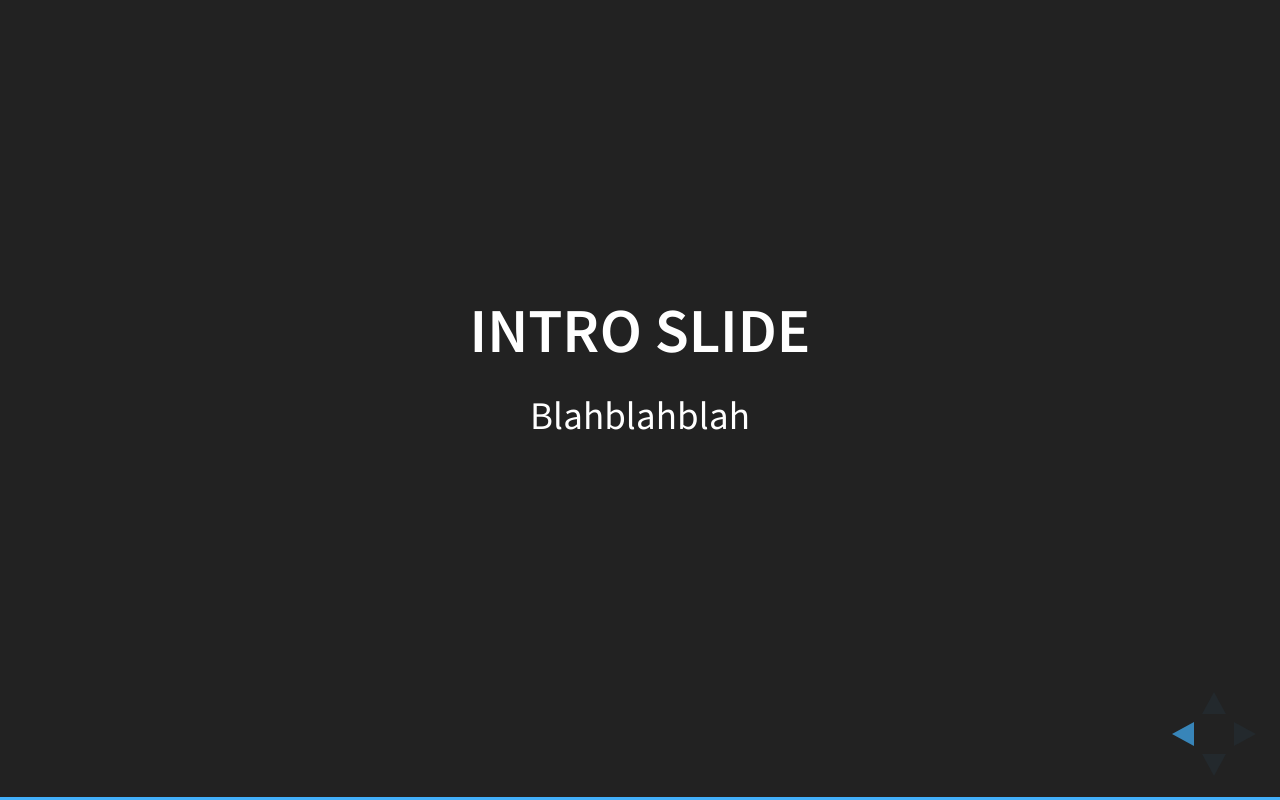
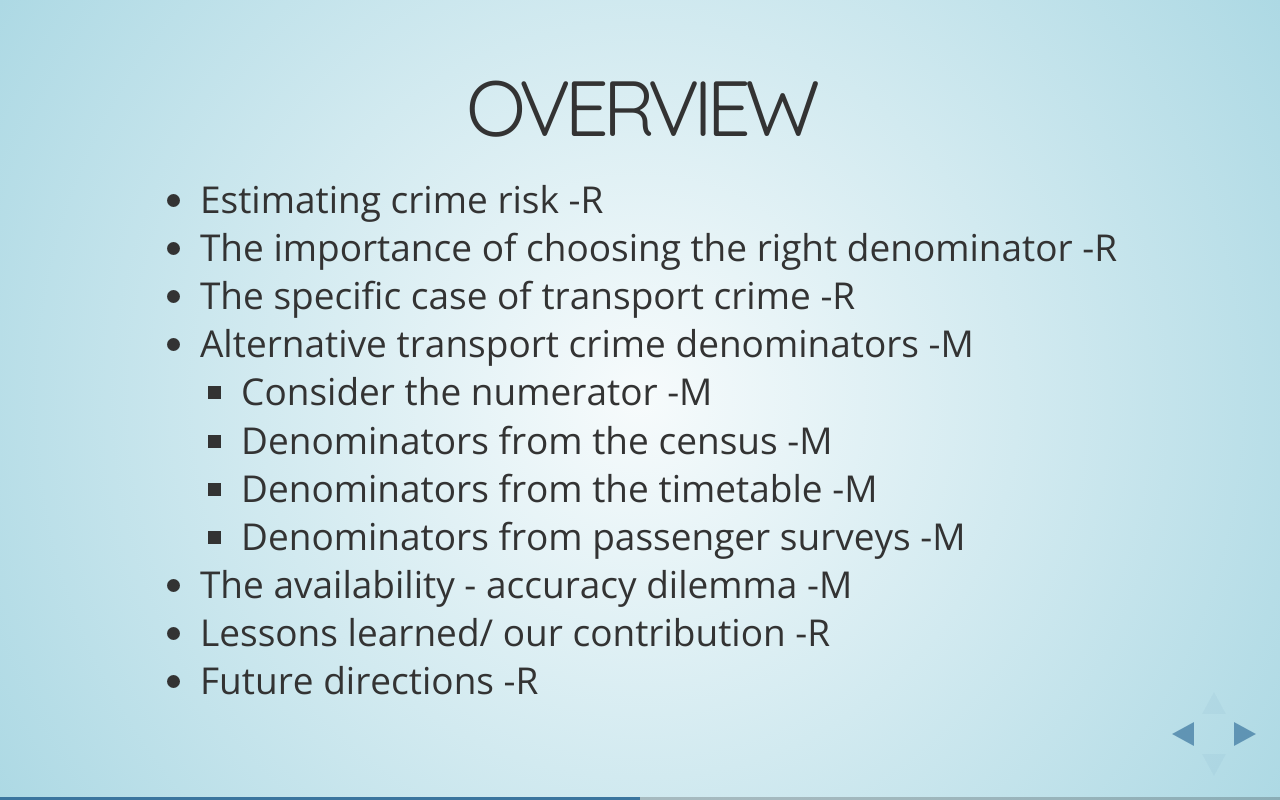
Before and after one commit to maczokni/denominatorsPres, a website: page reveal.js-master/index.html in a window 1280 px wide. Both pictures are taken after a click on the element 1251 px from the left and 734 px from the top of the page. Drawn offline with nearby package versions, Linux system fonts and the light colour scheme.

Commit message:
intro slide and some work

```diff
--- a/reveal.js-master/index.html
+++ b/reveal.js-master/index.html
@@ -15,7 +15,7 @@
 		<meta name="viewport" content="width=device-width, initial-scale=1.0, maximum-scale=1.0, user-scalable=no, minimal-ui">
 
 		<link rel="stylesheet" href="css/reveal.css">
-		<link rel="stylesheet" href="css/theme/black.css" id="theme">
+		<link rel="stylesheet" href="css/theme/sky.css" id="theme">
 
 		<!-- Code syntax highlighting -->
 		<link rel="stylesheet" href="lib/css/zenburn.css">
@@ -41,7 +41,7 @@
 			<!-- Any section element inside of this container is displayed as a slide -->
 			<div class="slides">
 				<section>
-					<h1>Alternative Denominators in Transport Crime</h1>
+					<h2>Alternative Denominators in Transport Crime</h2>
 					<h3>Reka Solymosi, Matt Ashby, Tom Cohen and Aiden Sidebottom</h3>
 					<p>
 						<small> <a href="https://www.ucl.ac.uk/transport-institute/research-and-publications/safety-and-security/crime-safety-group">University College London's Crime, Satefy, and Transport Group</a></small>
@@ -49,9 +49,24 @@
 				</section>
 
 				<section>
-					<h2>Intro slide</h2>
+					<h2>Overview</h2>
 					<p>
-						Blahblahblah
+					<ul>
+						<li>Estimating crime risk -R</li>
+						<li>The importance of choosing the right denominator -R</li>
+						<li>The specific case of transport crime -R</li>
+						<li>Alternative transport crime denominators -M</li>
+						<ul><li>Consider the numerator -M</li><li>Denominators from the census -M</li><li>Denominators from the timetable -M</li><li>Denominators from passenger surveys -M</li></ul>
+						<li>The availability - accuracy dilemma -M</li>
+						<li>Lessons learned/ our contribution -R</li>
+						<li>Future directions -R</li>
+					</ul>
+					</p>
+				</section>
+				<section>
+					<h4 align="left">Estimating crime risk - Crime counts v. crime rates</h4>
+					<br><p align="left"><b>Crime volume</b> is a basic indicator of the frequency of known criminal activity.<br>
+					<br><b>Crime rates</b> are indicators of reported crime activity standardized by population.
 					</p>
 				</section>
 
```
